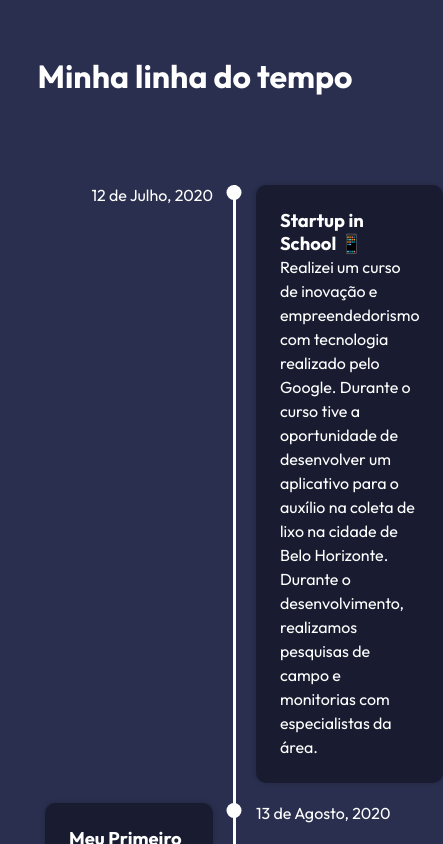
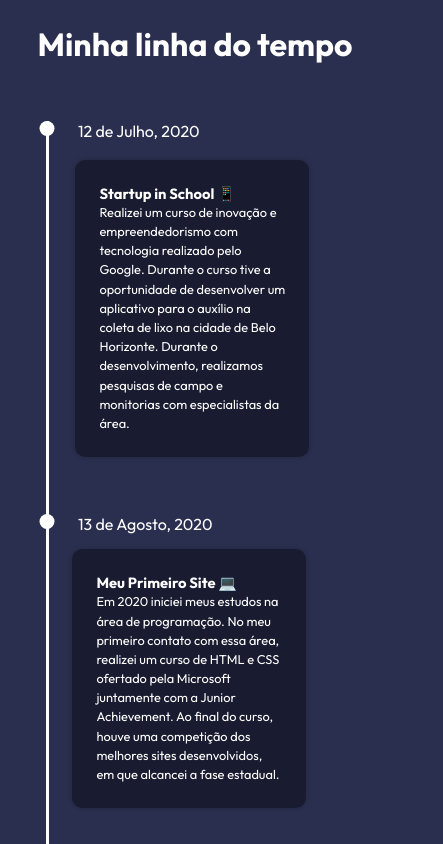
Before and after one commit to Chbmleao/Carlos-Portfolio, a React (Create React App) app: page / in a window 390 px wide. Shown: the part 2040-2884 px from the top of the page, 443 px wide, since content can reach past the window. Built offline with nearby package versions, Linux system fonts and the light colour scheme.

Commit message:
Add responsiveness to timeline section

```diff
--- a/src/components/Timeline.js
+++ b/src/components/Timeline.js
@@ -9,7 +9,7 @@ const Timeline = () => {
         <h1>Minha linha do tempo</h1>
       </div>
       <div className="timeline-body">
-        <div className="timeline-component">
+        <div className="timeline-component date-component">
           <div className="timeline-date timeline-date-right">
             12 de Julho, 2020
           </div>
@@ -17,7 +17,7 @@ const Timeline = () => {
         <div className="timeline-middle">
           <div className="timeline-point"></div>
         </div>
-        <div className="timeline-component timeline-component-bg">
+        <div className="timeline-component timeline-component-bg component-right">
           <h2 className="timeline-title">Startup in School 📱</h2>
           <p className="timeline-paragraph">
             Realizei um curso de inovação e empreendedorismo com tecnologia
@@ -28,7 +28,7 @@ const Timeline = () => {
           </p>
         </div>
 
-        <div className="timeline-component timeline-component-bg">
+        <div className="timeline-component timeline-component-bg component-left">
           <h2 className="timeline-title">Meu Primeiro Site 💻</h2>
           <p className="timeline-paragraph">
             Em 2020 iniciei meus estudos na área de programação. No meu primeiro
@@ -41,13 +41,13 @@ const Timeline = () => {
         <div className="timeline-middle">
           <div className="timeline-point"></div>
         </div>
-        <div className="timeline-component">
+        <div className="timeline-component date-component">
           <div className="timeline-date timeline-date-left">
             13 de Agosto, 2020
           </div>
         </div>
 
-        <div className="timeline-component">
+        <div className="timeline-component date-component">
           <div className="timeline-date timeline-date-right">
             15 de Dezembro, 2020
           </div>
@@ -55,7 +55,7 @@ const Timeline = () => {
         <div className="timeline-middle">
           <div className="timeline-point"></div>
         </div>
-        <div className="timeline-component timeline-component-bg">
+        <div className="timeline-component timeline-component-bg component-right">
           <h2 className="timeline-title">Ensino Médio 👨‍🎓</h2>
           <p className="timeline-paragraph">
             Em 2020 me formei no ensino médio no Colégio Espanhol Santa Maria.
@@ -64,7 +64,7 @@ const Timeline = () => {
           </p>
         </div>
 
-        <div className="timeline-component timeline-component-bg">
+        <div className="timeline-component timeline-component-bg component-left">
           <h2 className="timeline-title">
             Graduação em Sistemas de Informação 👨‍💻
           </h2>
@@ -78,13 +78,13 @@ const Timeline = () => {
         <div className="timeline-middle">
           <div className="timeline-point"></div>
         </div>
-        <div className="timeline-component">
+        <div className="timeline-component date-component">
           <div className="timeline-date timeline-date-left">
             17 de Maio, 2021
           </div>
         </div>
 
-        <div className="timeline-component">
+        <div className="timeline-component date-component">
           <div className="timeline-date timeline-date-right">
             1 de Setembro, 2022
           </div>
@@ -92,7 +92,7 @@ const Timeline = () => {
         <div className="timeline-middle">
           <div className="timeline-point"></div>
         </div>
-        <div className="timeline-component timeline-component-bg">
+        <div className="timeline-component timeline-component-bg component-right">
           <h2 className="timeline-title">Iniciação Científica 🥼</h2>
           <p className="timeline-paragraph">
             Desde 2022, trabalho em um projeto de iniciação cientifíca ofertada
@@ -106,7 +106,7 @@ const Timeline = () => {
           </p>
         </div>
 
-        <div className="timeline-component timeline-component-bottom timeline-component-bg">
+        <div className="timeline-component timeline-component-bottom timeline-component-bg component-left">
           <h2 className="timeline-title">Acad Game 💪</h2>
           <p className="timeline-paragraph">
             Em 2022 participei do desenvolvimento do software Acad Game. Acad
@@ -122,7 +122,7 @@ const Timeline = () => {
           <div className="timeline-point"></div>
           <div className="timeline-point timeline-point-bottom"></div>
         </div>
-        <div className="timeline-component timeline-component-bottom">
+        <div className="timeline-component timeline-component-bottom date-component">
           <div className="timeline-date timeline-date-left">
             20 de Outubro, 2022
           </div>
--- a/src/components/TimelineStyles.css
+++ b/src/components/TimelineStyles.css
@@ -1,11 +1,17 @@
+.timeline {
+  width: 100vw;
+  max-width: 100vw;
+}
+
 .timeline-head h1 {
+  max-width: 100vw;
   text-align: center;
   padding: 4rem 0;
 }
 
 .timeline-body {
   margin: 0 auto;
-  max-width: 750px;
+  max-width: 100vw;
   padding: 25px;
   display: grid;
   grid-template-columns: 1fr 3px 1fr;
@@ -72,3 +78,49 @@
   line-height: 1.5;
   font-size: 1em;
 }
+
+@media screen and (max-width: 800px) {
+  .timeline-head h1 {
+    padding: 2rem 0;
+  }
+
+  .timeline-middle {
+    position: relative;
+    top: 0;
+    left: -65vw;
+  }
+
+  .timeline-date-left,
+  .timeline-date-right {
+    position: absolute;
+    left: 20vw;
+  }
+
+  .timeline-body {
+    position: relative;
+  }
+
+  .date-component {
+    width: 0;
+  }
+
+  .timeline-component-bg {
+    width: 60vw;
+    font-size: 0.8rem;
+    position: relative;
+    top: 10%;
+    margin-bottom: 6rem;
+  }
+
+  .component-right {
+    left: -90%;
+  }
+
+  .component-left {
+    left: 10%;
+  }
+
+  .timeline-component-bottom {
+    margin-bottom: 15%;
+  }
+}
```
